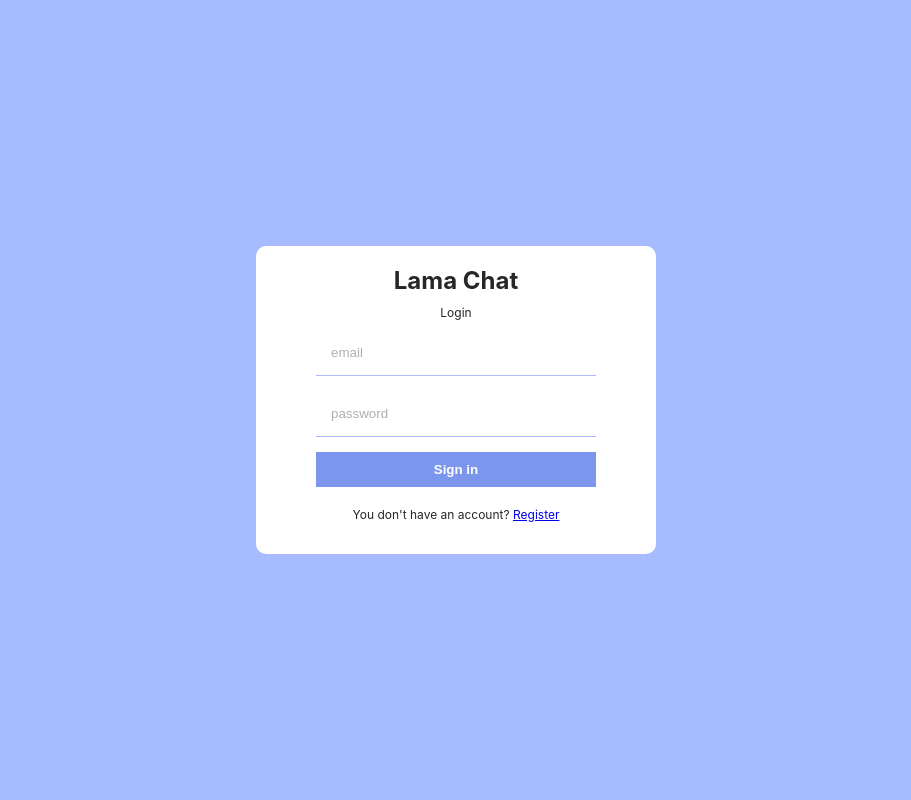
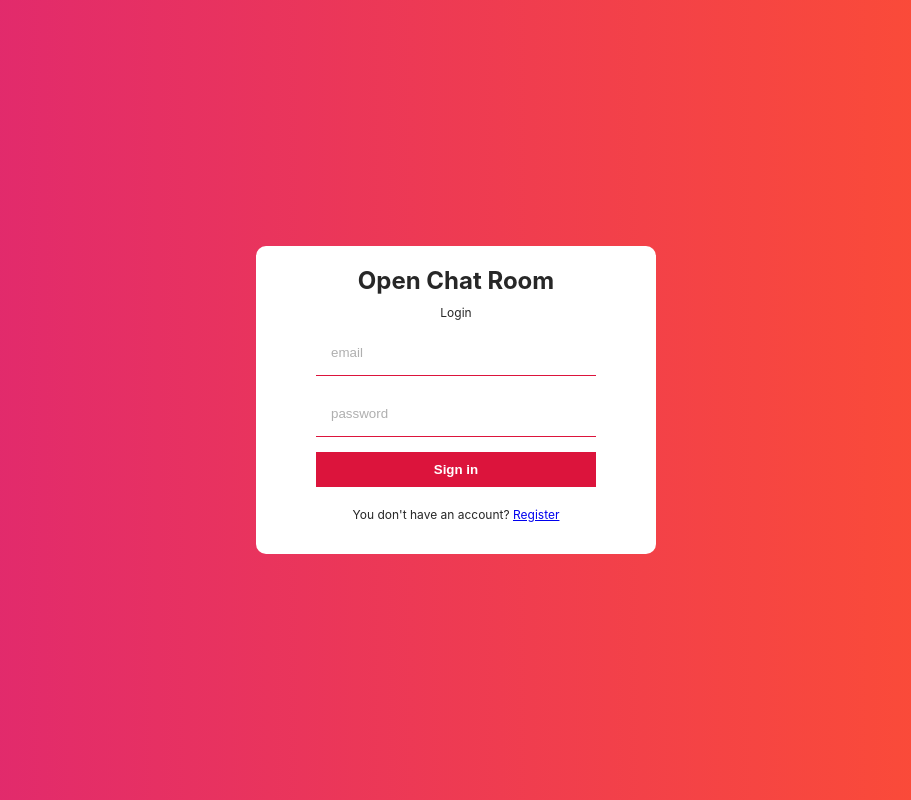
Before and after one commit to Zorous/chat_application_with_firebase, a React (Create React App) app: page /login in a window 1280 px wide. Shown: the whole page, without its empty margins (184-1095 px from the left). Built offline with nearby package versions, Linux system fonts and the light colour scheme; no server answers.

Commit message:
css updates

```diff
--- a/src/pages/Login.jsx
+++ b/src/pages/Login.jsx
@@ -22,7 +22,7 @@ const Login = () => {
   return (
     <div className="formContainer">
       <div className="formWrapper">
-        <span className="logo">Lama Chat</span>
+        <span className="logo">Open Chat Room</span>
         <span className="title">Login</span>
         <form onSubmit={handleSubmit}>
           <input type="email" placeholder="email" />
--- a/src/style.scss
+++ b/src/style.scss
@@ -15,8 +15,10 @@
 }
 
 .formContainer {
-  background-color: #a7bcff;
-  height: 100vh;
+  background: #FF512F;  /* fallback for old browsers */
+  background: -webkit-linear-gradient(to right, #DD2476, #FF512F);  /* Chrome 10-25, Safari 5.1-6 */
+  background: linear-gradient(to right, #DD2476, #FF512F); /* W3C, IE 10+/ Edge, Firefox 16+, Chrome 26+, Opera 12+, Safari 7+ */
+    height: 100vh;
   display: flex;
   align-items: center;
   justify-content: center;
@@ -51,14 +53,14 @@
         padding: 15px;
         border: none;
         width: 250px;
-        border-bottom: 1px solid #a7bcff;
+        border-bottom: 1px solid crimson;
         &::placeholder {
           color: rgb(175, 175, 175);
         }
       }
 
       button {
-        background-color: #7b96ec;
+        background-color : crimson;
         color: white;
         padding: 10px;
         font-weight: bold;
@@ -88,9 +90,10 @@
 }
 
 .home {
-  background: #cc2b5e;
-  background: -webkit-linear-gradient(to top, #753a88, #cc2b5e);
-  background: linear-gradient(to top, #753a88, #cc2b5e);
+  background: #FF512F;  /* fallback for old browsers */
+  background: -webkit-linear-gradient(to right, #DD2476, #FF512F);  /* Chrome 10-25, Safari 5.1-6 */
+  background: linear-gradient(to right, #DD2476, #FF512F); /* W3C, IE 10+/ Edge, Firefox 16+, Chrome 26+, Opera 12+, Safari 7+ */
+
    height: 100vh;
   display: flex;
   align-items: center;
```
